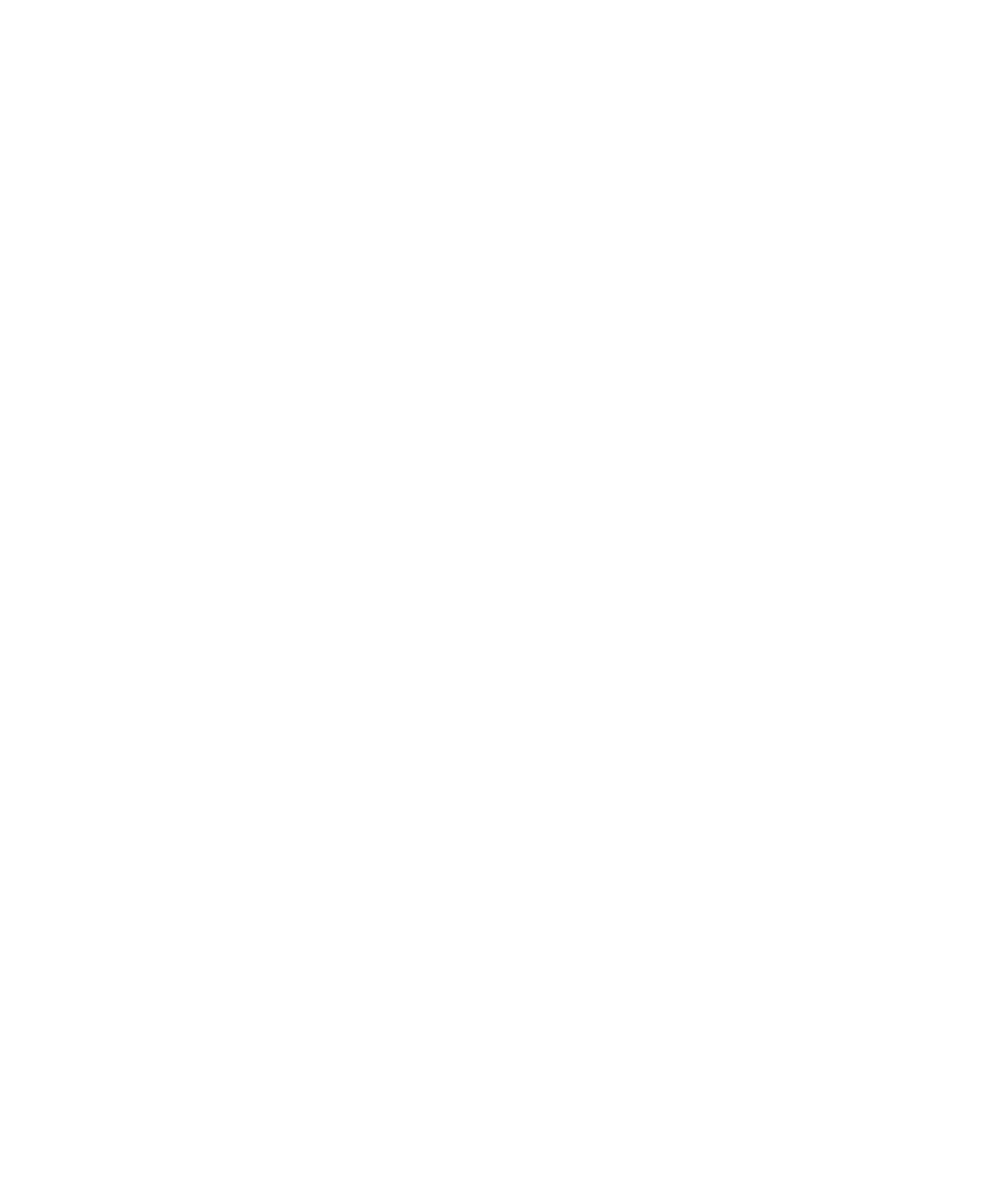
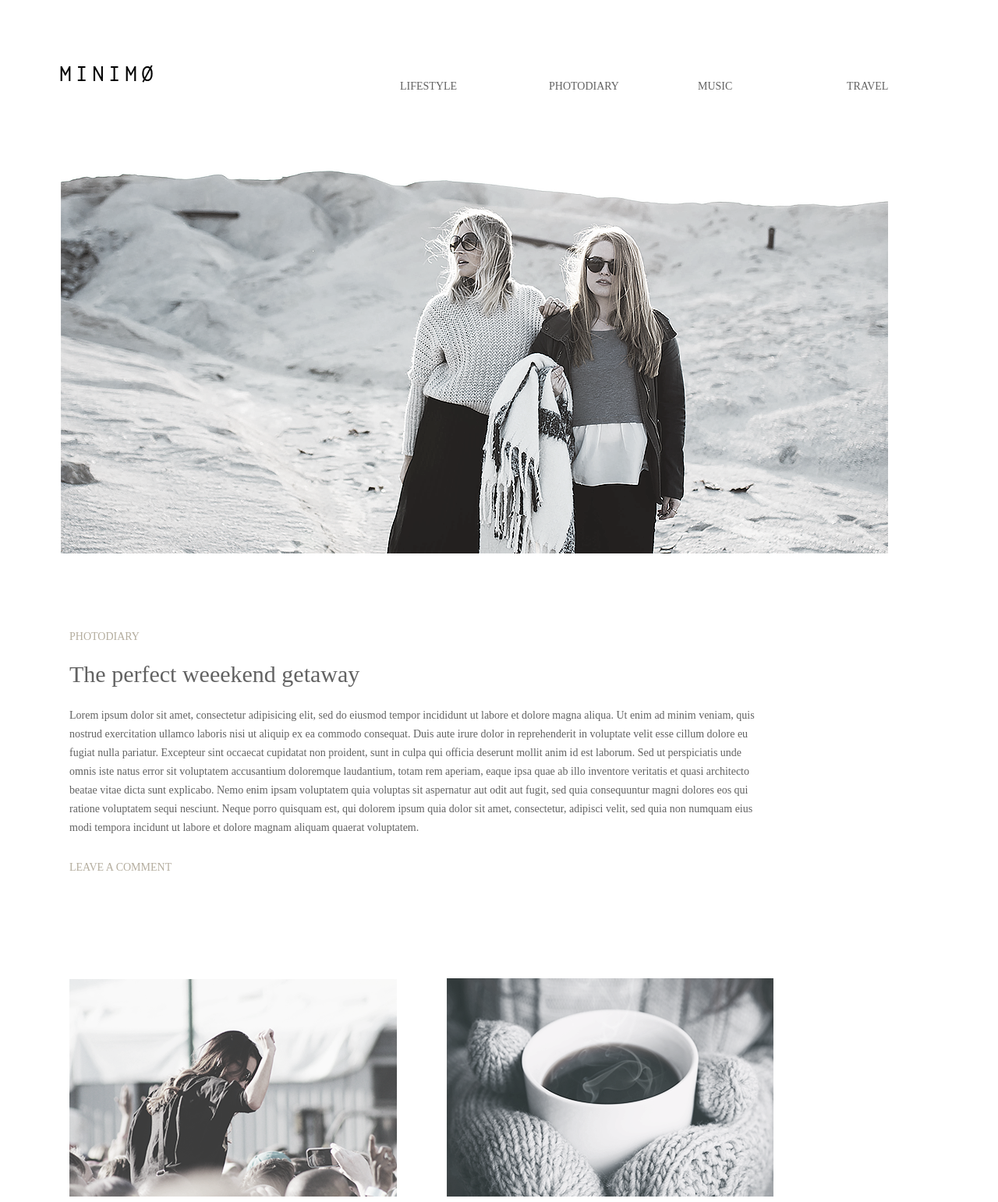
Before and after one commit to MejbiMajonez/TBD-group, a plain HTML site: page index.html in a window 1280 px wide. Shown: the whole page at 78% size. Before the commit the page ends 800 px from the top, so only its background shows below. Drawn offline with Linux system fonts and the light colour scheme.

Commit message:
40% done

```diff
--- a/css/main.css
+++ b/css/main.css
@@ -0,0 +1,96 @@
+.minimo{
+float:left;
+margin-top:75px;
+margin-left:69px;
+width: 119px;
+height: 23px;
+}
+.menu{
+	float:right;
+	display:flex;
+	list-style-type: none;
+	justify-content: flex-end;
+}
+.menu li{
+	margin-left:120px;
+	margin-top:75px;
+	margin-bottom:75px;
+	width: 71px;
+height: 11px;
+color: #626262;
+font-family: "Playfair Display";
+font-size: 14px;
+font-weight: 400;
+line-height: 24px;
+text-transform: uppercase;
+}
+#travel{
+	margin-right:115px;
+}
+/* zdjęcia start */
+.zdj1{
+	display:block;
+	margin-left: 70px;
+	    margin-right:69px;
+			width: 1061px;
+			height: 509px;
+}
+.zdj2{
+	margin-top:135px;
+	margin-left:81px;
+	margin-right:60px;
+	display:inline-block;
+	width: 420px;
+height: 279px;
+}
+.zdj3{
+	display:inline-block;
+}
+/* zdjęcia END */
+.clearfix{
+	clear:both;
+}
+#tit1{
+	margin-top:99px;
+	margin-left:81px;
+	width: 85px;
+height: 11px;
+color: #b4ad9e;
+font-family: Ubuntu;
+font-size: 14px;
+font-weight: 300;
+text-transform: uppercase;
+}
+#tit2{
+	margin-top:28px;
+	margin-left:81px;
+	width: 397px;
+height: 30px;
+color: #626262;
+font-family: "Playfair Display";
+font-size: 30px;
+font-weight: 400;
+}
+#txt1{
+	margin-top:28px;
+	margin-left:81px;
+	width: 893px;
+height: 183px;
+color: #626262;
+font-family: "Playfair Display";
+font-size: 14px;
+font-weight: 400;
+line-height: 24px;
+}
+#com1{
+	display:inline;
+	margin-top:52px;
+	margin-left:81px;
+	width: 123px;
+height: 11px;
+color: #b4ad9e;
+font-family: Ubuntu;
+font-size: 14px;
+font-weight: 300;
+text-transform: uppercase;
+}
--- a/index.html
+++ b/index.html
@@ -7,6 +7,32 @@
 			<link href="css/main.css" rel="stylesheet" type="text/css"/>
 		</head>
 	<body>
+<header>
+	<img class="minimo" src="img/minimo.png">
+	<ul class="menu">
+		<li id="lifestyle"> LIFESTYLE </li>
+		<li id="photography"> PHOTODIARY </li>
+		<li id="music"> MUSIC </li>
+		<li id="travel"> TRAVEL </li>
+	</ul>
+</header>
+<main>
+	<div id="sekcja1">
+	<div class="clearfix"></div>
+<img class="zdj1" src="img/img1.png">
+
+<p id="tit1"> PHOTODIARY </p>
+<h2 id="tit2"> The perfect weeekend getaway </h2>
+<p id="txt1"> Lorem ipsum dolor sit amet, consectetur adipisicing elit, sed do eiusmod tempor incididunt ut labore et dolore magna aliqua. Ut enim ad minim veniam, quis nostrud exercitation ullamco laboris nisi ut aliquip ex ea commodo consequat. Duis aute irure dolor in reprehenderit in voluptate velit esse cillum dolore eu fugiat nulla pariatur. Excepteur sint occaecat cupidatat non proident, sunt in culpa qui officia deserunt mollit anim id est laborum. Sed ut perspiciatis unde omnis iste natus error sit voluptatem accusantium doloremque laudantium, totam rem aperiam, eaque ipsa quae ab illo inventore veritatis et quasi architecto beatae vitae dicta sunt explicabo. Nemo enim ipsam voluptatem quia voluptas sit aspernatur aut odit aut fugit, sed quia consequuntur magni dolores eos qui ratione voluptatem sequi nesciunt. Neque porro quisquam est, qui dolorem ipsum quia dolor sit amet, consectetur, adipisci velit, sed quia non numquam eius modi tempora incidunt ut labore et dolore magnam aliquam quaerat voluptatem. </p>
+
+<p id="com1"> LEAVE A COMMENT </p>
+</div>
+<div id="sekcja2">
+<img class="zdj2" src="img/img2.png">
+<img class="zdj3" src="img/img3.png">
+
+</div>
+</main>
 
 
 			</body>
```
Also changed, not shown: img/img1.png (added), img/img2.png (added), img/img3.png (added), img/img4.png (added), img/img5.png (added), img/img6.png (added), img/img7.png (added), img/minimo.png (added).
